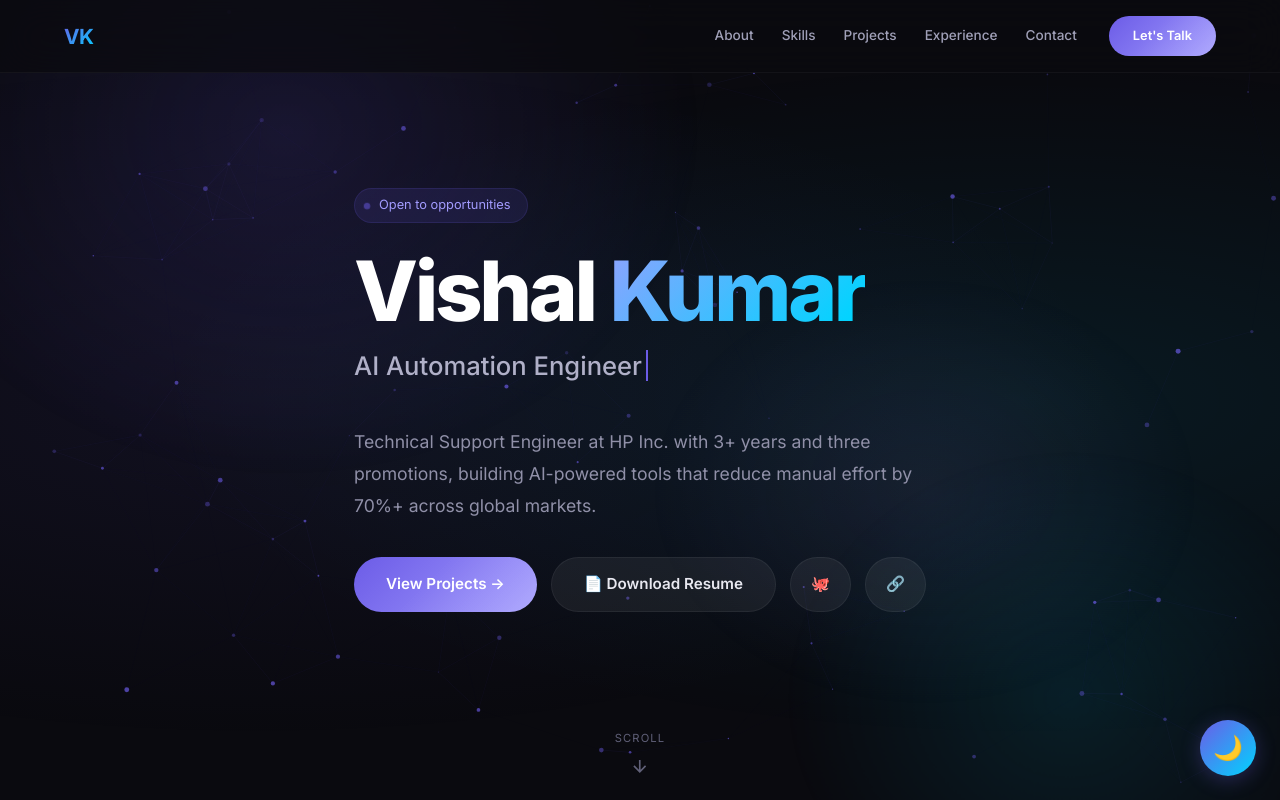
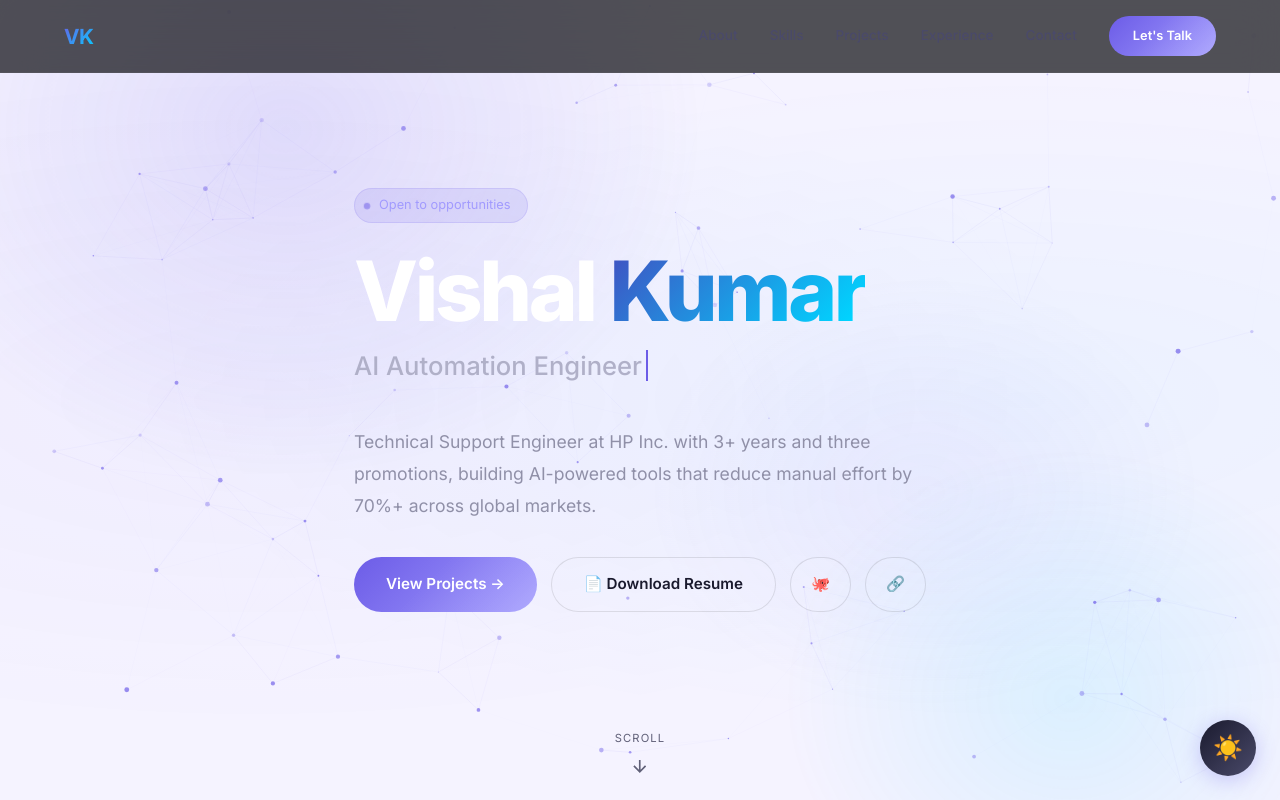
Before and after one commit to vishal4u88/vishal4u88.github.io, a plain HTML site: page index.html in a window 1280 px wide. Shown: the top 800 px of the page. Drawn offline with Linux system fonts and the light colour scheme; no server answers.

Commit message:
Add files via upload

```diff
--- a/index.html
+++ b/index.html
@@ -23,6 +23,9 @@
     <meta name="twitter:title" content="Vishal Kumar | Technical Support Engineer & AI Automation" />
     <meta name="twitter:description" content="Technical Support Engineer at HP Inc. with 3+ years experience, AI Automation, Chrome Extension Developer." />
     <meta name="twitter:image" content="https://vishal4u88.github.io/assets/images/og-image.jpg" />
+
+    <meta name="color-scheme" content="dark light" />
+    <link rel="stylesheet" href="style.css" />
 
     <!-- Schema.org -->
     <script type="application/ld+json">
@@ -355,12 +358,12 @@
     <div class="container" style="display:flex;align-items:center;justify-content:space-between;">
         <a href="#" style="font-weight:700;font-size:1.3rem;letter-spacing:-0.02em;background:linear-gradient(135deg,#6c5ce7,#00d4ff);-webkit-background-clip:text;-webkit-text-fill-color:transparent;background-clip:text;">VK</a>
         <div style="display:flex;align-items:center;gap:32px;">
-            <div style="display:flex;gap:28px;font-size:0.85rem;font-weight:500;">
-                <a href="#about" style="color:#a0a0b8;transition:color 0.3s;">About</a>
-                <a href="#skills" style="color:#a0a0b8;transition:color 0.3s;">Skills</a>
-                <a href="#projects" style="color:#a0a0b8;transition:color 0.3s;">Projects</a>
-                <a href="#experience" style="color:#a0a0b8;transition:color 0.3s;">Experience</a>
-                <a href="#contact" style="color:#a0a0b8;transition:color 0.3s;">Contact</a>
+                <div class="nav-links">
+                <a href="#about">About</a>
+                <a href="#skills">Skills</a>
+                <a href="#projects">Projects</a>
+                <a href="#experience">Experience</a>
+                <a href="#contact">Contact</a>
             </div>
             <a href="#contact" class="btn-primary" style="padding:10px 24px;font-size:0.8rem;">Let's Talk</a>
         </div>
@@ -1038,22 +1041,7 @@ function downloadResume() {
     });
 </script>
 
-<!-- ===== THEME TOGGLE ===== -->
-<script>
-document.addEventListener('DOMContentLoaded', () => {
-    const toggleBtn = document.getElementById('themeToggle');
-    const currentTheme = localStorage.getItem('theme') || 'dark';
-    document.documentElement.setAttribute('data-theme', currentTheme);
-    toggleBtn.textContent = currentTheme === 'dark' ? '🌙' : '☀️';
 
-    toggleBtn.addEventListener('click', () => {
-        const newTheme = document.documentElement.getAttribute('data-theme') === 'dark' ? 'light' : 'dark';
-        document.documentElement.setAttribute('data-theme', newTheme);
-        localStorage.setItem('theme', newTheme);
-        toggleBtn.textContent = newTheme === 'dark' ? '🌙' : '☀️';
-    });
-});
-</script>
 
 <!-- ===== FORCE COUNTER ANIMATION ===== -->
 <script>
@@ -1163,8 +1151,6 @@ document.addEventListener('DOMContentLoaded', function() {
 });
 </script>
 
-<!-- ===== LINK TO EXTERNAL CSS & JS ===== -->
-<link rel="stylesheet" href="style.css" />
 <script src="script.js" defer></script>
 
 </body>
--- a/script.js
+++ b/script.js
@@ -363,7 +363,9 @@ function initProjectCards() {
 function initThemeToggle() {
     const toggleBtn = document.getElementById('themeToggle');
     if (!toggleBtn) return;
-    const currentTheme = localStorage.getItem('theme') || 'dark';
+    const prefersDark = window.matchMedia('(prefers-color-scheme: dark)').matches;
+    const savedTheme = localStorage.getItem('theme');
+    const currentTheme = savedTheme || (prefersDark ? 'dark' : 'light');
     document.documentElement.setAttribute('data-theme', currentTheme);
     toggleBtn.textContent = currentTheme === 'dark' ? '🌙' : '☀️';
     toggleBtn.addEventListener('click', () => {
```
